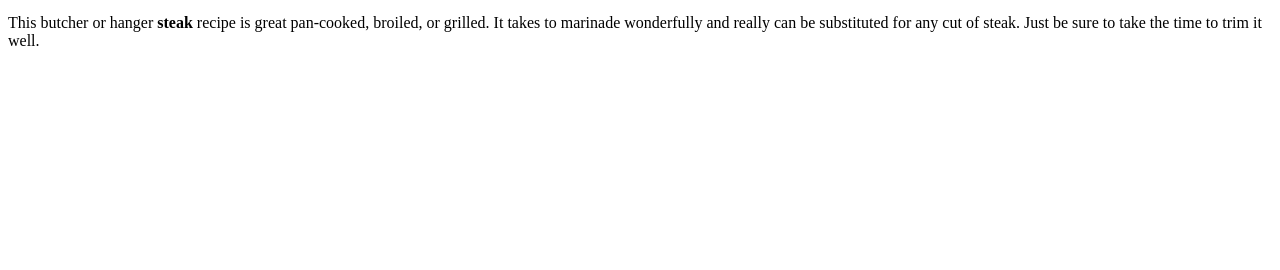
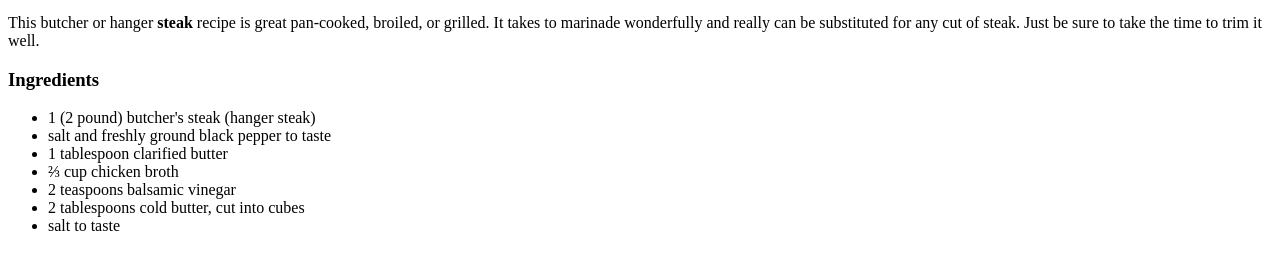
Before and after one commit to DImitriosKaliampos/odin-recipes, a plain HTML site: page recipes/steak.html in a window 1280 px wide. Shown: the part 386-656 px from the top of the page. Drawn offline with Linux system fonts and the light colour scheme.

Commit message:
Add ingredients to steak

```diff
--- a/recipes/steak.html
+++ b/recipes/steak.html
@@ -10,5 +10,15 @@
         <img src="https://imagesvc.meredithcorp.io/v3/mm/image?url=https%3A%2F%2Fimages.media-allrecipes.com%2Fuserphotos%2F4534927.jpg&q=60&c=sc&orient=true&poi=auto&h=512" alt="A picture of a medium rare stake still dripping with blood. cut in pieces and laid on a board" >
         <a href="https://www.allrecipes.com/recipe/258804/butchers-steak-hanger-steak/">Butcher's Steak</a>
         <p>This butcher or hanger <strong>steak</strong> recipe is great pan-cooked, broiled, or grilled. It takes to marinade wonderfully and really can be substituted for any cut of steak. Just be sure to take the time to trim it well.</p>
+        <h3>Ingredients</h3>
+        <ul>
+            <li>1 (2 pound) butcher's steak (hanger steak)</li>
+            <li>salt and freshly ground black pepper to taste</li>
+            <li>1 tablespoon clarified butter</li>
+            <li>⅔ cup chicken broth</li>
+            <li>2 teaspoons balsamic vinegar</li>
+            <li>2 tablespoons cold butter, cut into cubes</li>
+            <li>salt to taste</li>
+        </ul>
     </body>
 </html>
```
